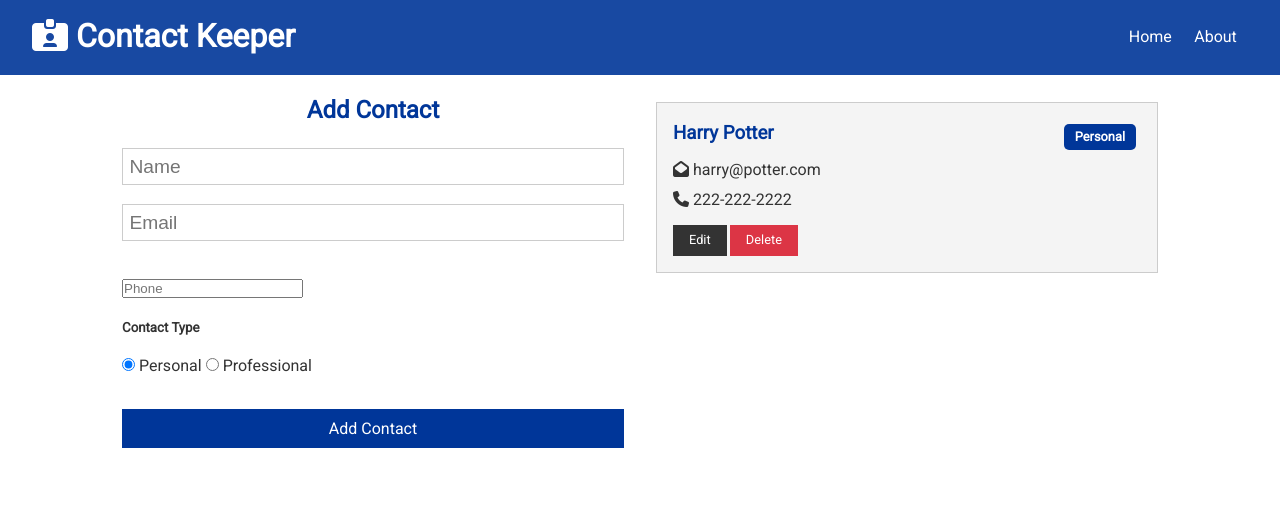
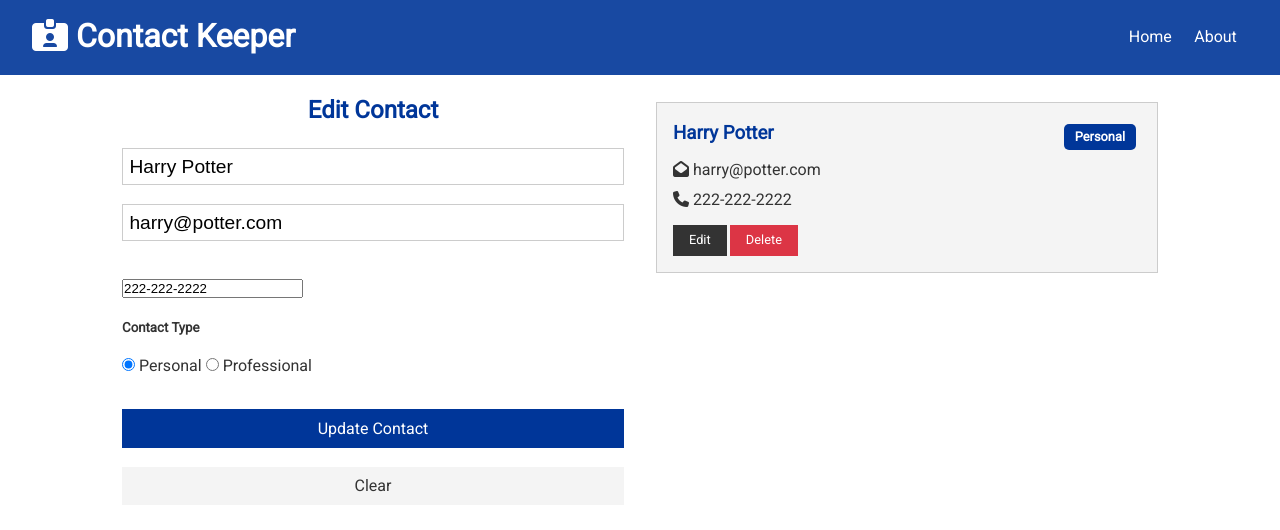
Before and after one commit to adamcpenman/ContactKeeper, a React (Create React App) app in the folder client/: page / in a window 1280 px wide. Both pictures are taken after a click on the button "Edit". Shown: the top 530 px of the page. Built offline with nearby package versions, Linux system fonts and the light colour scheme.

Commit message:
update contacts

```diff
--- a/client/src/components/contacts/ContactForm.js
+++ b/client/src/components/contacts/ContactForm.js
@@ -1,8 +1,24 @@
-import React, { useState, useContext } from 'react';
+import React, { useState, useContext, useEffect } from 'react';
 import ContactContext from '../../context/contact/contactContext';
 
 const ContactForm = () => {
   const contactContext = useContext(ContactContext);
+
+  const { addContact, current, clearCurrent, updateContact } = contactContext;
+
+  useEffect(() => {
+    if (current !== null) {
+      setContact(current);
+    } else {
+      setContact({
+        name: '',
+        email: '',
+        phone: '',
+        type: 'personal'
+      });
+    }
+  }, [contactContext, current]);
+
   const [contact, setContact] = useState({
     name: '',
     email: '',
@@ -18,18 +34,24 @@ const ContactForm = () => {
 
   const onSubmit = e => {
     e.preventDefault();
-    contactContext.addContact(contact);
-    setContact({
-      name: '',
-      email: '',
-      phone: '',
-      type: 'personal'
-    });
+    if (current === null) {
+      addContact(contact);
+    } else {
+      updateContact(contact);
+    }
+    clearAll();
+  };
+
+  const clearAll = () => {
+    clearCurrent();
   };
 
   return (
     <form onSubmit={onSubmit}>
-      <h2 className='text-primary'> Add Contact</h2>
+      <h2 className='text-primary'>
+        {' '}
+        {current ? 'Edit Contact' : 'Add Contact'}
+      </h2>
       <input
         type='text'
         placeholder='Name'
@@ -71,10 +93,17 @@ const ContactForm = () => {
       <div>
         <input
           type='submit'
-          value='Add Contact'
+          value={current ? 'Update Contact' : 'Add Contact'}
           className='btn btn-primary btn-block'
         />
       </div>
+      {current && (
+        <div>
+          <button className='btn btn-light btn-block' onClick={clearAll}>
+            Clear
+          </button>
+        </div>
+      )}
     </form>
   );
 };
--- a/client/src/components/contacts/ContactItem.js
+++ b/client/src/components/contacts/ContactItem.js
@@ -4,12 +4,13 @@ import ContactContext from '../../context/contact/contactContext';
 
 const ContactItem = ({ contact }) => {
   const contactContext = useContext(ContactContext);
-  const { deleteContact } = contactContext;
+  const { deleteContact, setCurrent, clearCurrent } = contactContext;
 
   const { id, name, email, phone, type } = contact;
 
   const onDelete = () => {
     deleteContact(id);
+    clearCurrent();
   };
 
   return (
@@ -40,7 +41,12 @@ const ContactItem = ({ contact }) => {
         )}
       </ul>
       <p>
-        <button className='btn btn-dark btn-sm'>Edit</button>
+        <button
+          className='btn btn-dark btn-sm'
+          onClick={() => setCurrent(contact)}
+        >
+          Edit
+        </button>
         <button className='btn btn-danger btn-sm' onClick={onDelete}>
           Delete
         </button>
--- a/client/src/context/contact/ContactState.js
+++ b/client/src/context/contact/ContactState.js
@@ -22,7 +22,8 @@ const ContactState = props => {
         phone: '222-222-2222',
         type: 'personal'
       }
-    ]
+    ],
+    current: null
   };
 
   const [state, dispatch] = useReducer(contactReducer, initialState);
@@ -37,11 +38,17 @@ const ContactState = props => {
     dispatch({ type: DELETE_CONTACT, payload: id });
   };
   // Set Current Contact
-
+  const setCurrent = contact => {
+    dispatch({ type: SET_CURRENT, payload: contact });
+  };
   // Clear Current Contact
-
+  const clearCurrent = () => {
+    dispatch({ type: CLEAR_CURRENT });
+  };
   // Update Contact
-
+  const updateContact = contact => {
+    dispatch({ type: UPDATE_CONTACT, payload: contact });
+  };
   // Filter Contacts
 
   // Clear Filter
@@ -50,8 +57,13 @@ const ContactState = props => {
     <ContactContext.Provider
       value={{
         contacts: state.contacts,
+        current: state.current,
+        current: state.current,
         addContact,
-        deleteContact
+        deleteContact,
+        setCurrent,
+        clearCurrent,
+        updateContact
       }}
     >
       {props.children}
--- a/client/src/context/contact/contactReducer.js
+++ b/client/src/context/contact/contactReducer.js
@@ -15,6 +15,14 @@ export default (state, action) => {
         ...state,
         contacts: [...state.contacts, action.payload]
       };
+    case UPDATE_CONTACT:
+      return {
+        ...state,
+        contacts: state.contacts.map(contact =>
+          contact.id === action.payload.id ? action.payload : contact
+        )
+      };
+
     case DELETE_CONTACT:
       return {
         ...state,
@@ -22,6 +30,16 @@ export default (state, action) => {
           contact => contact.id !== action.payload
         )
       };
+    case SET_CURRENT:
+      return {
+        ...state,
+        current: action.payload
+      };
+    case CLEAR_CURRENT:
+      return {
+        ...state,
+        current: null
+      };
 
     default:
       return state;
```
